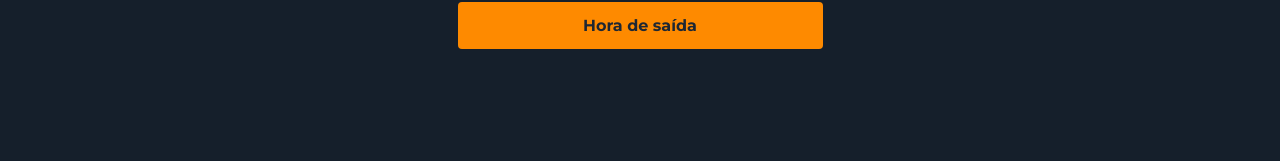
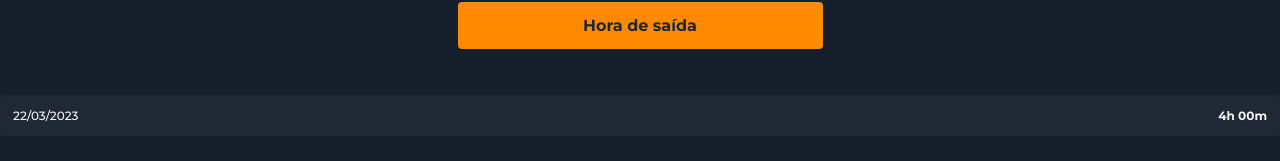
Before and after one commit to ernestosjunior/ponto-ilumeo-front, a Next.js app: page /registrar-ponto in a window 1280 px wide. Shown: the part 201-362 px from the top of the page. Built offline with nearby package versions, Linux system fonts and the light colour scheme.

Commit message:
feat: create cardregister

```diff
--- /dev/null
+++ b/src/components/CardRegister/index.tsx
@@ -0,0 +1,26 @@
+import React from "react";
+import * as S from "./styles";
+import { getHourDifference } from "../../utils/parseTime";
+
+export interface CardRegisterProps {
+  date: string;
+  entryHour: string;
+  exitHour: string;
+}
+
+export const CardRegister: React.FC<CardRegisterProps> = ({
+  date,
+  entryHour,
+  exitHour,
+}) => {
+  if (!date) return null;
+
+  return (
+    <S.Card>
+      <p className="field">{date}</p>
+      <p className="field bold">
+        {getHourDifference({ date, entryHour, exitHour })}
+      </p>
+    </S.Card>
+  );
+};
--- /dev/null
+++ b/src/components/CardRegister/styles.ts
@@ -0,0 +1,24 @@
+import { defaultTheme } from "@/styles/themes";
+import styled from "styled-components";
+
+export const Card = styled.div`
+  width: 100%;
+  height: 41px;
+  display: flex;
+  justify-content: space-between;
+  align-items: center;
+  background: rgba(217, 217, 217, 0.05);
+  border-radius: 4px;
+  padding: 13px;
+
+  .field {
+    font-style: normal;
+    font-size: 12px;
+    line-height: 15px;
+    font-weight: ${defaultTheme.fontWeights.regular};
+    color: ${defaultTheme.colors.lightGray};
+  }
+  .bold {
+    font-weight: ${defaultTheme.fontWeights.bold};
+  }
+`;
--- a/src/components/index.ts
+++ b/src/components/index.ts
@@ -1,3 +1,4 @@
 export * from "./Button";
 export * from "./Input";
 export * from "./Stopwatch";
+export * from "./CardRegister";
--- a/src/templates/Register/index.tsx
+++ b/src/templates/Register/index.tsx
@@ -1,6 +1,6 @@
 import React from "react";
 import * as S from "./styles";
-import { Input, Button, Stopwatch } from "@/components";
+import { CardRegister, Button, Stopwatch } from "@/components";
 
 export const RegisterTemplate: React.FC = () => {
   const entryHour = "18:00:00";
@@ -18,6 +18,7 @@ export const RegisterTemplate: React.FC = () => {
         <Stopwatch date="22/03/2023" entryHour={entryHour} />
         <Button onClick={() => null}>{buttonLabel}</Button>
       </section>
+      <CardRegister date="22/03/2023" entryHour="18:00" exitHour="22:00" />
     </S.Container>
   );
 };
```
